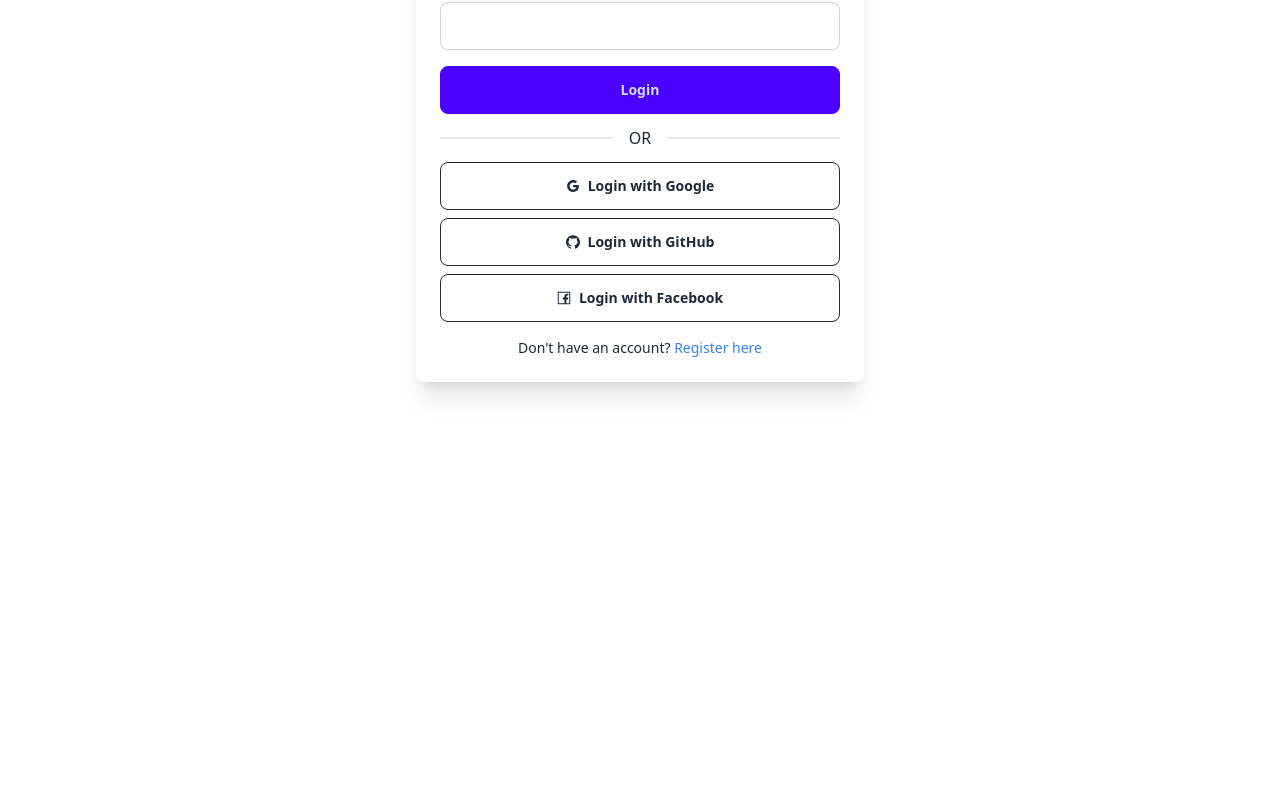
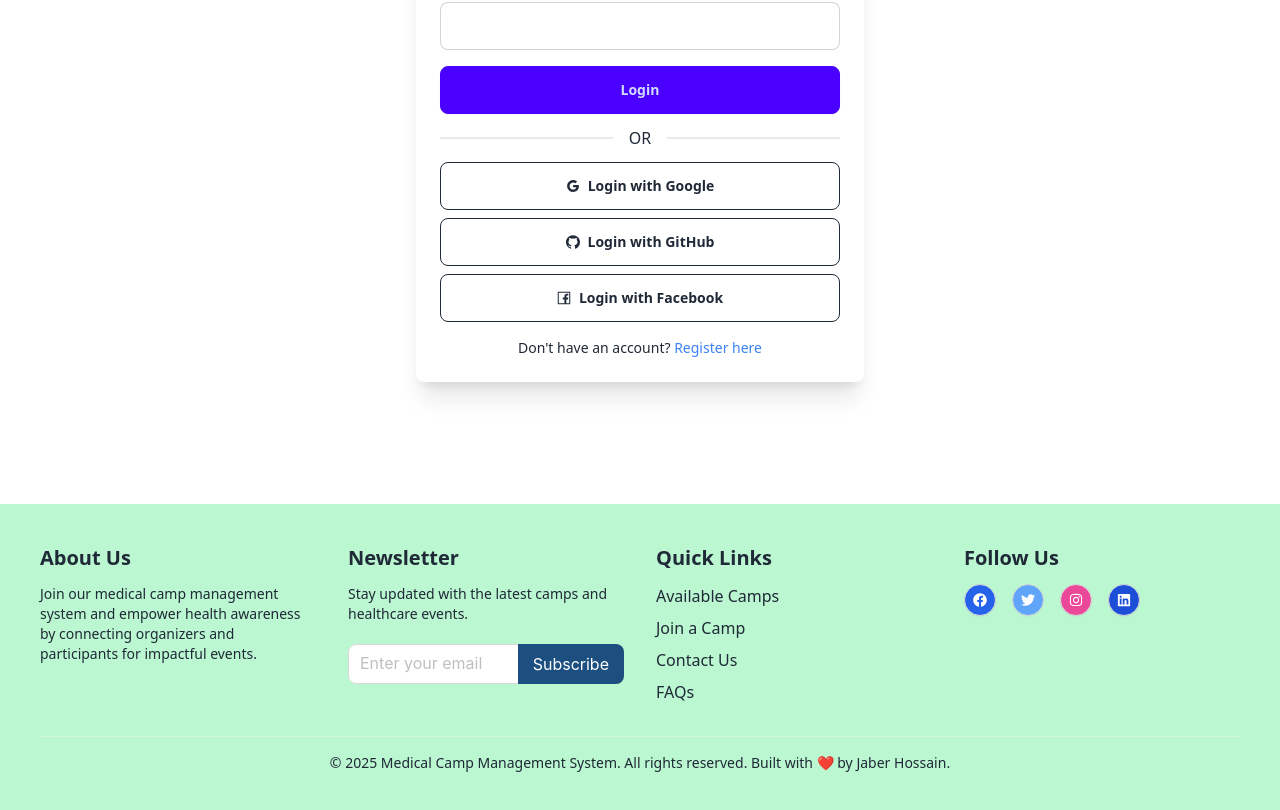
Before and after one commit to Developer-Jaber/CareConnect-client-side, a React (Vite) app: page /join-us in a window 1280 px wide. Shown: the part 372-1182 px from the top of the page. Before the commit the page ends 876 px from the top, so only its background shows below. Built offline with nearby package versions, Linux system fonts and the light colour scheme; no server answers.

Commit message:
Added an aoesome footer.

```diff
--- a/src/Layout/Dashboard.jsx
+++ b/src/Layout/Dashboard.jsx
@@ -9,9 +9,10 @@ import {
 } from 'react-icons/md'
 import { Outlet, NavLink } from 'react-router-dom'
 import { AuthContext } from '../Provider/AuthProvider'
+import Footer from '../Shared/Footer'
 
 const Dashboard = () => {
-  const {user} = useContext(AuthContext);
+  const { user } = useContext(AuthContext)
   const [isOrganizer, setIsOrganizer] = useState(false)
 
   // Fetch user role from backend
@@ -29,7 +30,8 @@ const Dashboard = () => {
   }, [user])
 
   return (
-    <div className='flex min-h-screen'>
+    <>
+      <div className='flex min-h-96'>
         {/* Sidebar */}
         <aside className='bg-green-900 p-5 w-72 text-white'>
           {isOrganizer ? (
@@ -154,6 +156,8 @@ const Dashboard = () => {
           <Outlet />
         </main>
       </div>
+      <Footer></Footer>
+    </>
   )
 }
 
--- a/src/Layout/Layout.jsx
+++ b/src/Layout/Layout.jsx
@@ -1,5 +1,6 @@
 import { Outlet } from "react-router-dom";
 import Navbar from "../Shared/Navber";
+import Footer from "../Shared/Footer";
 
 const Layout = () => {
     return (
@@ -10,7 +11,9 @@ const Layout = () => {
             <main>
                 <Outlet></Outlet>
             </main>
-            <footer></footer>
+            <footer>
+                <Footer></Footer>
+            </footer>
         </>
     );
 };
--- /dev/null
+++ b/src/Shared/Footer.jsx
@@ -0,0 +1,58 @@
+import { Input, Button } from "antd";
+import { FaFacebook, FaTwitter, FaInstagram, FaLinkedin } from "react-icons/fa";
+
+const Footer = () => {
+  return (
+    <footer className="bg-green-200 p-10">
+      <div className="gap-8 grid grid-cols-1 md:grid-cols-4">
+        {/* About Section */}
+        <div>
+          <h2 className="mb-3 font-bold text-xl">About Us</h2>
+          <p className="text-sm">
+            Join our medical camp management system and empower health awareness by connecting organizers and participants for impactful events.
+          </p>
+        </div>
+
+        {/* Newsletter Section */}
+        <div>
+          <h2 className="mb-3 font-bold text-xl">Newsletter</h2>
+          <p className="mb-2 text-sm">Stay updated with the latest camps and healthcare events.</p>
+          <Input.Search
+            placeholder="Enter your email"
+            enterButton={<Button type="primary">Subscribe</Button>}
+            size="large"
+            className="mt-3"
+          />
+        </div>
+
+        {/* Quick Links Section */}
+        <div>
+          <h2 className="mb-3 font-bold text-xl">Quick Links</h2>
+          <ul className="space-y-2">
+            <li className="hover:text-indigo-300 cursor-pointer">Available Camps</li>
+            <li className="hover:text-indigo-300 cursor-pointer">Join a Camp</li>
+            <li className="hover:text-indigo-300 cursor-pointer">Contact Us</li>
+            <li className="hover:text-indigo-300 cursor-pointer">FAQs</li>
+          </ul>
+        </div>
+
+        {/* Social Media Section */}
+        <div>
+          <h2 className="mb-3 font-bold text-xl">Follow Us</h2>
+          <div className="flex gap-4 mt-2">
+            <Button shape="circle" icon={<FaFacebook />} className="bg-blue-600 text-white" />
+            <Button shape="circle" icon={<FaTwitter />} className="bg-blue-400 text-white" />
+            <Button shape="circle" icon={<FaInstagram />} className="bg-pink-500 text-white" />
+            <Button shape="circle" icon={<FaLinkedin />} className="bg-blue-700 text-white" />
+          </div>
+        </div>
+      </div>
+
+      <div className="border-white/30 mt-8 pt-4 border-t text-center text-sm">
+        © 2025 Medical Camp Management System. All rights reserved. Built with ❤️ by Jaber Hossain.
+      </div>
+    </footer>
+  );
+};
+
+export default Footer;
```
Lines whose indentation alone changed are shown as unchanged.
